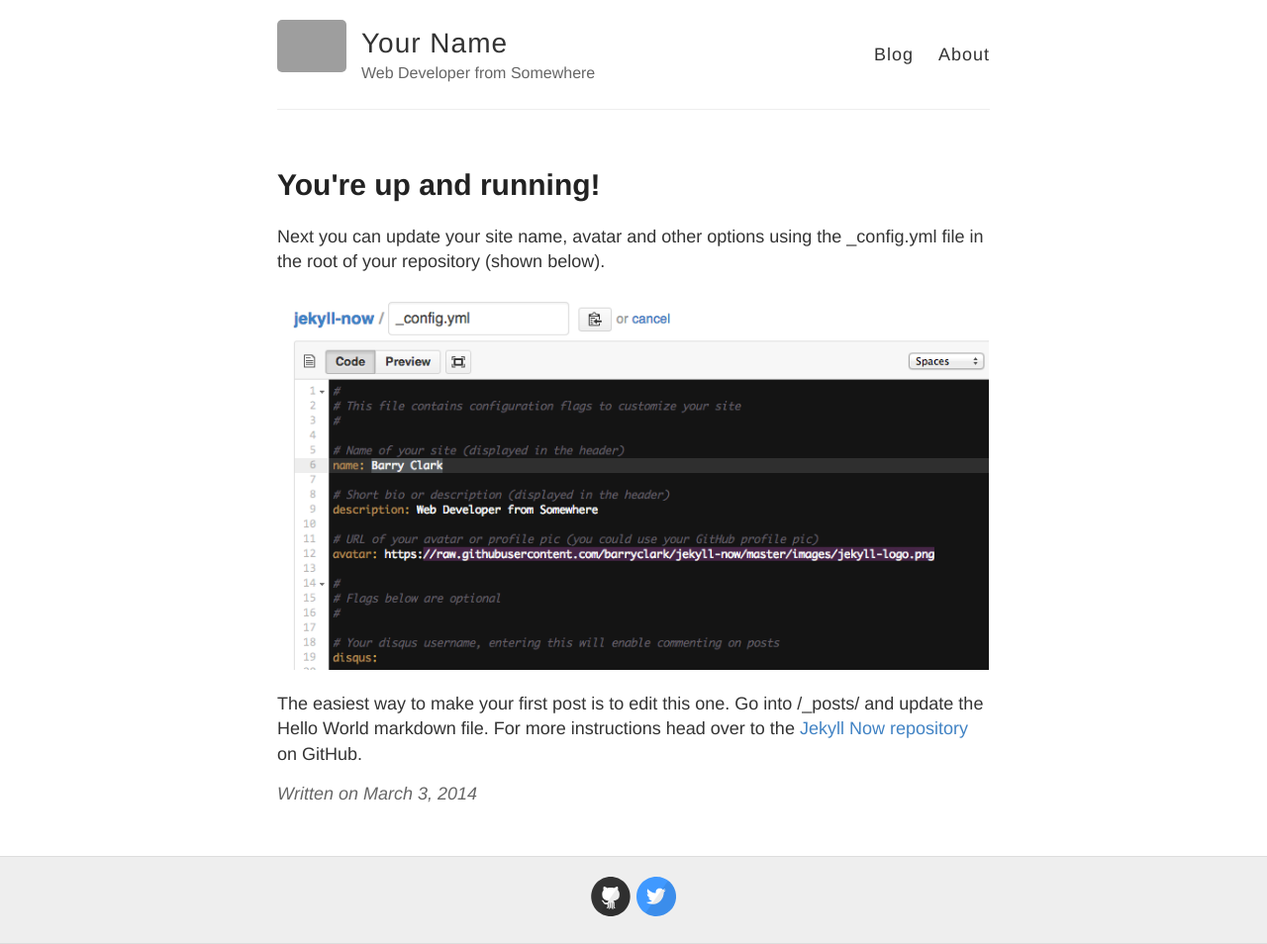
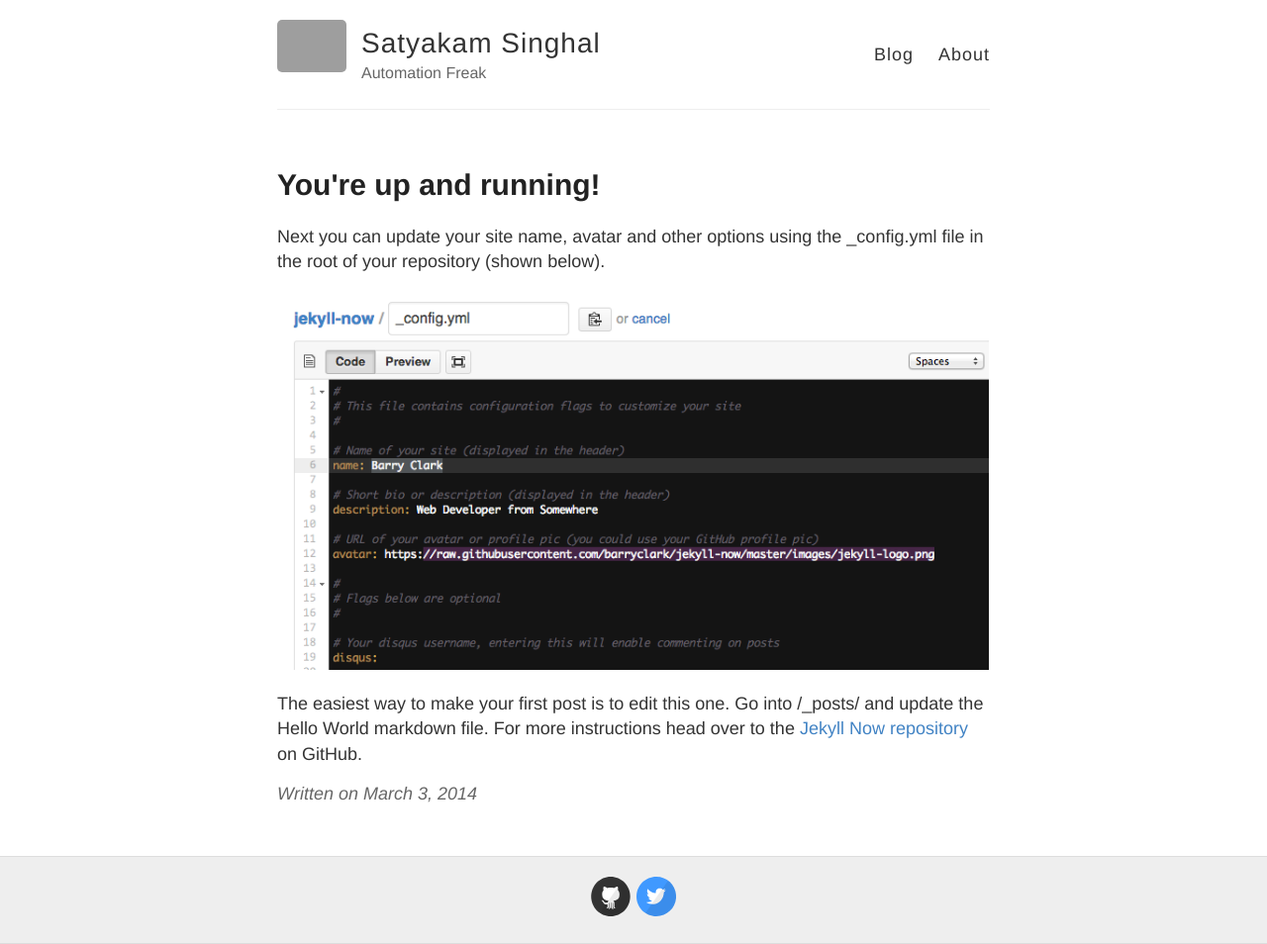
Before and after one commit to satyakam7/satyakam7.github.io, a Jekyll site: the page built from _posts/2014-3-3-Hello-World.md, in a window 1280 px wide. Shown: the whole page at 99% size. Built offline with Jekyll 4.4.1, drawn with Linux system fonts in a browser that asks for light colours; grey boxes are pictures that could not be loaded.

Commit message:
Update _config.yml

```diff
--- a/_config.yml
+++ b/_config.yml
@@ -3,10 +3,10 @@
 #
 
 # Name of your site (displayed in the header)
-name: Your Name
+name: Satyakam Singhal
 
 # Short bio or description (displayed in the header)
-description: Web Developer from Somewhere
+description: Automation Freak
 
 # URL of your avatar or profile pic (you could use your GitHub profile pic)
 avatar: https://raw.githubusercontent.com/barryclark/jekyll-now/master/images/jekyll-logo.png
@@ -21,12 +21,12 @@ footer-links:
   email:
   facebook:
   flickr:
-  github: barryclark/jekyll-now
+  github: satyakam7
   instagram:
   linkedin:
   pinterest:
   rss: # just type anything here for a working RSS icon
-  twitter: jekyllrb
+  twitter: sonofelon
   stackoverflow: # your stackoverflow profile, e.g. "users/50476/bart-kiers"
   youtube: # channel/<your_long_string> or user/<user-name>
   googleplus: # anything in your profile username that comes after plus.google.com/
```
